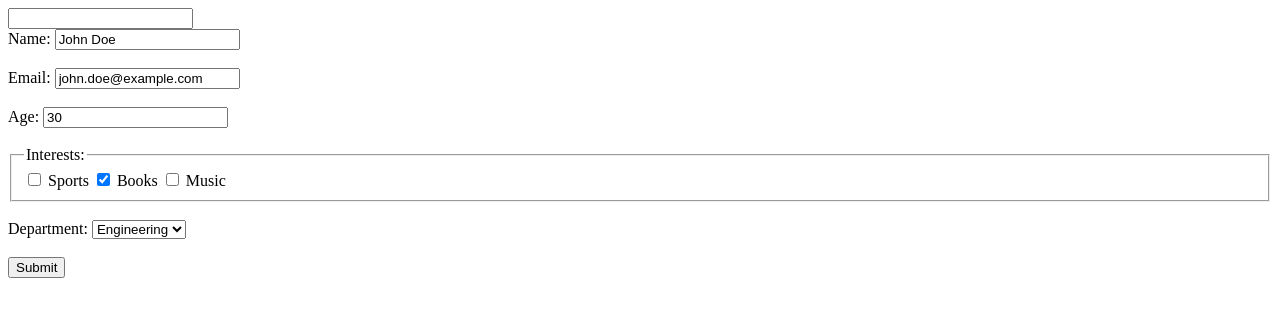
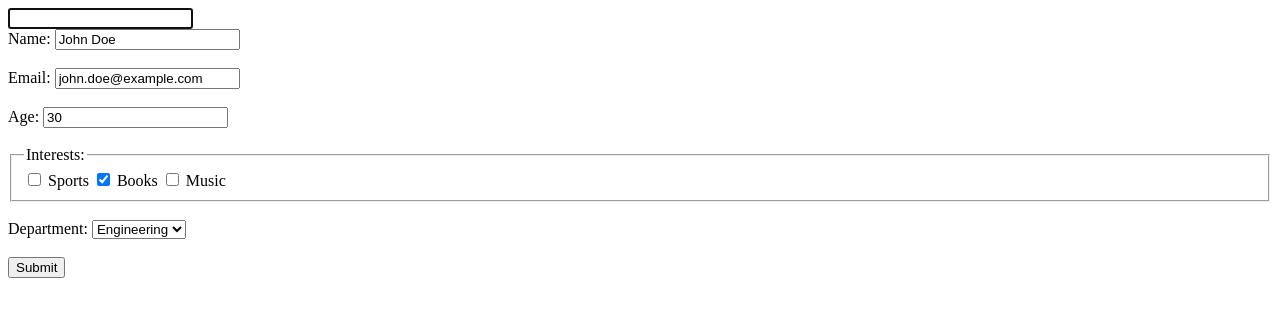
Before and after one commit to SunnyDcitruspunch/simple-todo-list, a plain HTML site: page index.html in a window 1280 px wide. Drawn offline with Linux system fonts and the light colour scheme.

Commit message:
Add todo list item auto focus

```diff
--- a/script.js
+++ b/script.js
@@ -1,5 +1,9 @@
 const todoInput = document.getElementById('todo-input')
 todoInput.addEventListener('keydown', addItem)
+
+document.addEventListener('DOMContentLoaded', () => {
+  todoInput.focus()
+})
 
 function addItem(e) {
   if(e.key === 'Enter') {
```
Also changed, not shown: index.html (+0 -7 lines).
